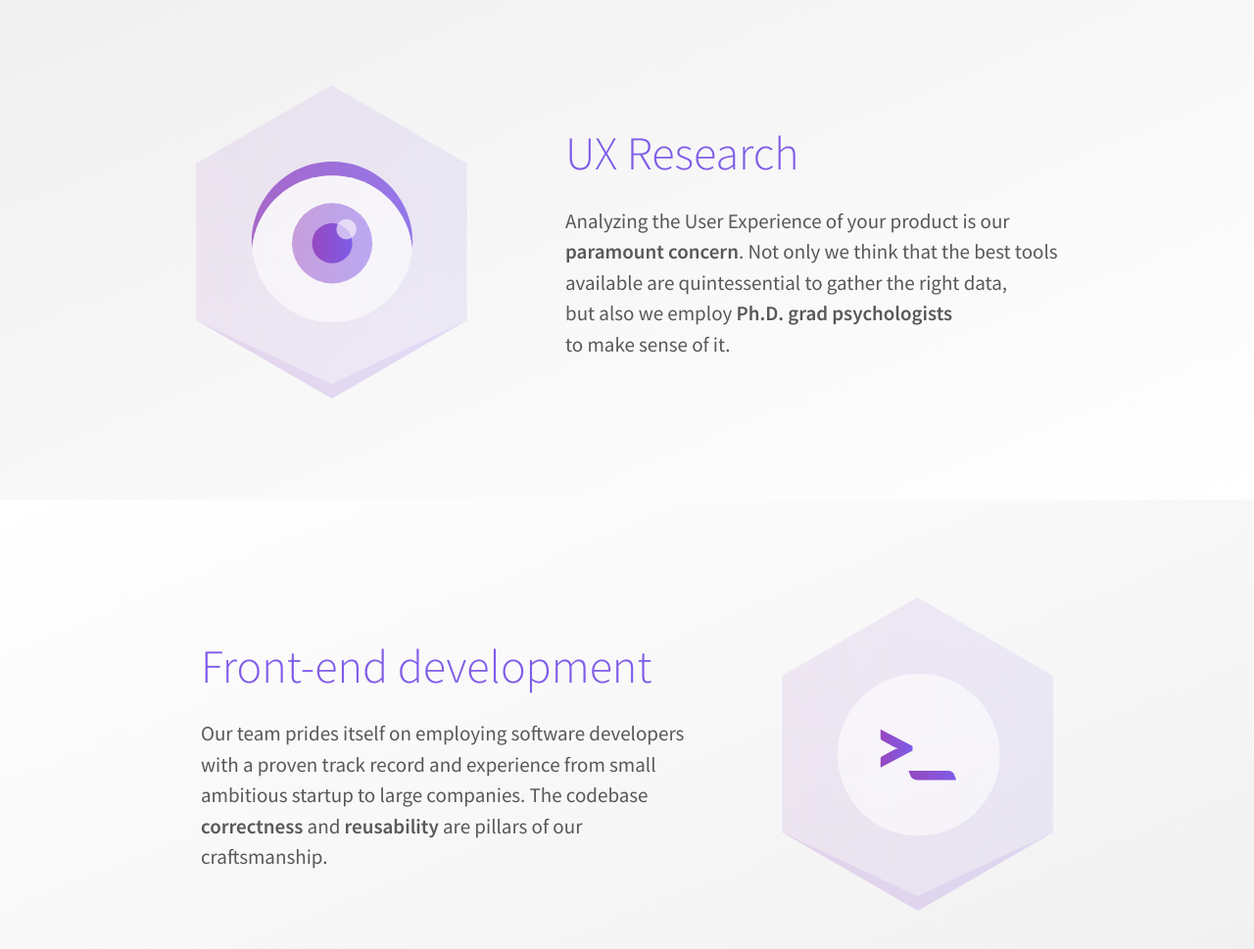
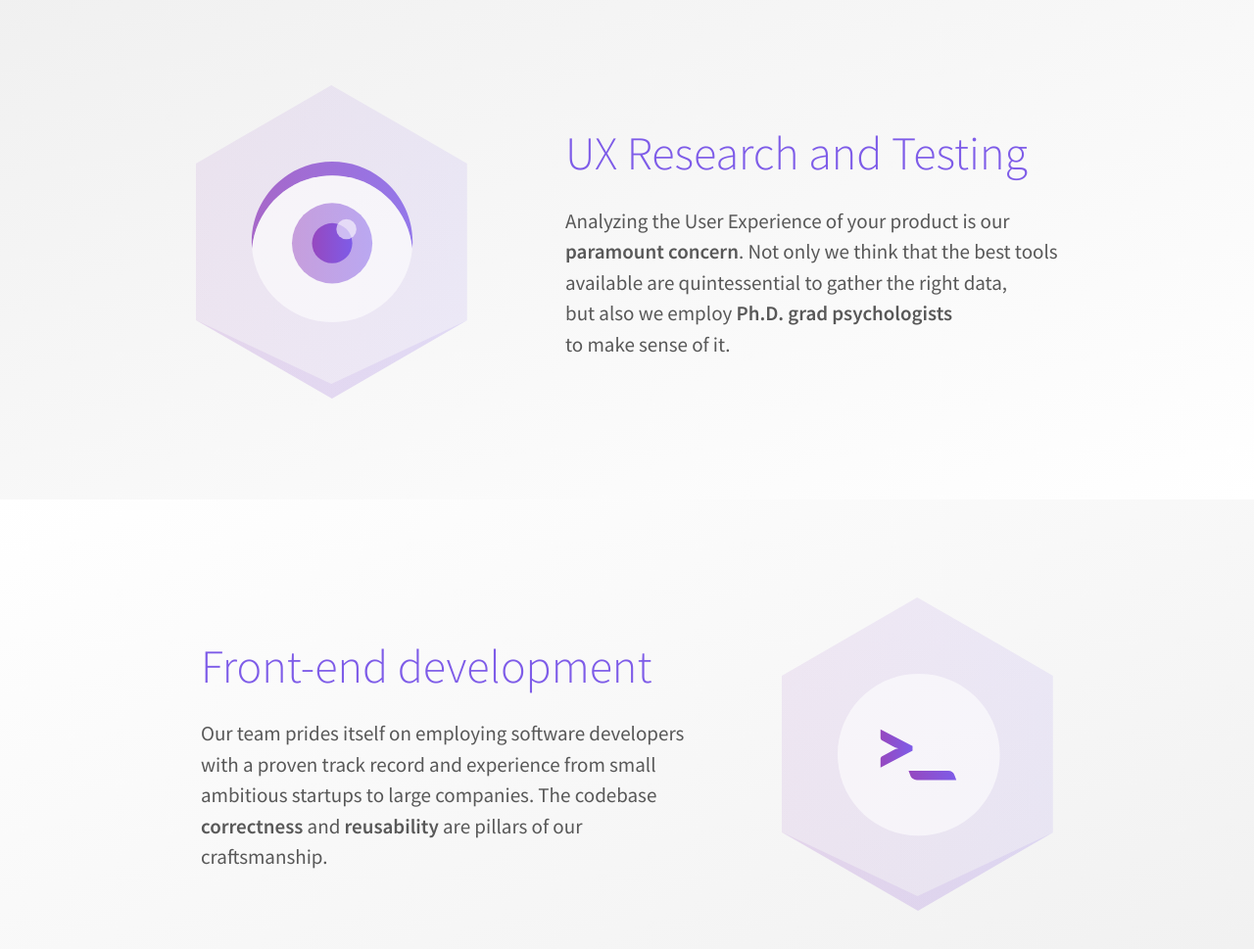
Before and after one commit to efficiam/efficiam.github.io, a website: page src/index.html in a window 1280 px wide. Shown: the part 2360-3329 px from the top of the page at 98% size. Drawn offline with nearby package versions, Linux system fonts and the light colour scheme; files that its build step writes are made by us from their sources; files whose address does not match are found by name.

Commit message:
Change minor copy

```diff
--- a/src/index.html
+++ b/src/index.html
@@ -85,7 +85,7 @@
           </div>
           <div class="u-tablecell u-valignm u-tablefooter@bp2">
             <div class="u-mt3@bp2">
-              <h2 class="u-txsize6 u-txpurple u-txlight">UX Research</h2>
+              <h2 class="u-txsize6 u-txpurple u-txlight">UX Research and Testing</h2>
             </div>
             <div class="u-mt2">
               <p class="u-txsize3 u-txblack u-txline15">Analyzing the User Experience of your product is our <br class="u-nodisplay@bp1" /><strong class="u-txweight-600">paramount concern</strong>. Not only we think that the best tools <br class="u-nodisplay@bp1" />available are quintessential to gather the right data, <br class="u-nodisplay@bp1" />but also we employ <strong class="u-txweight-600">Ph.D. grad psychologists</strong> <br class="u-nodisplay@bp1" />to make sense of it.</p>
@@ -106,7 +106,7 @@
               <h2 class="u-txsize6 u-txpurple u-txlight">Front-end development</h2>
             </div>
             <div class="u-mt2">
-              <p class="u-txsize3 u-txblack u-txline15">Our team prides itself on employing software developers <br class="u-nodisplay@bp1" />with a proven track record and experience from small <br class="u-nodisplay@bp1" />ambitious startup to large companies. The codebase <br class="u-nodisplay@bp1" /><strong class="u-txweight-600">correctness</strong> and <strong class="u-txweight-600">reusability</strong> are pillars of our <br class="u-nodisplay@bp1" />craftsmanship.</p>
+              <p class="u-txsize3 u-txblack u-txline15">Our team prides itself on employing software developers <br class="u-nodisplay@bp1" />with a proven track record and experience from small <br class="u-nodisplay@bp1" />ambitious startups to large companies. The codebase <br class="u-nodisplay@bp1" /><strong class="u-txweight-600">correctness</strong> and <strong class="u-txweight-600">reusability</strong> are pillars of our <br class="u-nodisplay@bp1" />craftsmanship.</p>
             </div>
           </div>
           <div class="u-tablecell u-valignm u-pl4 u-pln@bp2 u-w100p@bp2 u-tablehader@bp2 u-txcenter@bp2">
```
Also changed, not shown: index.html (+1 -1 lines).
